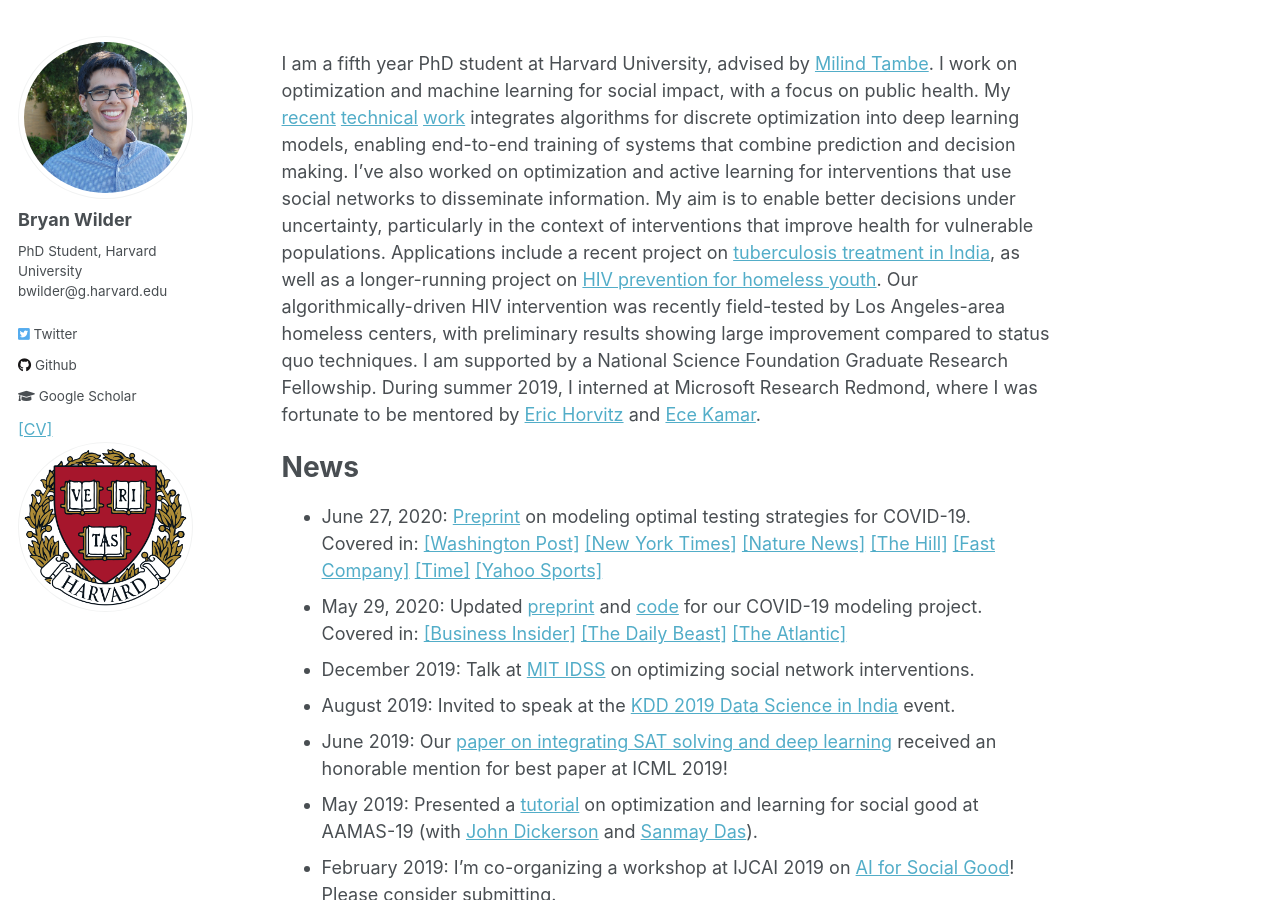
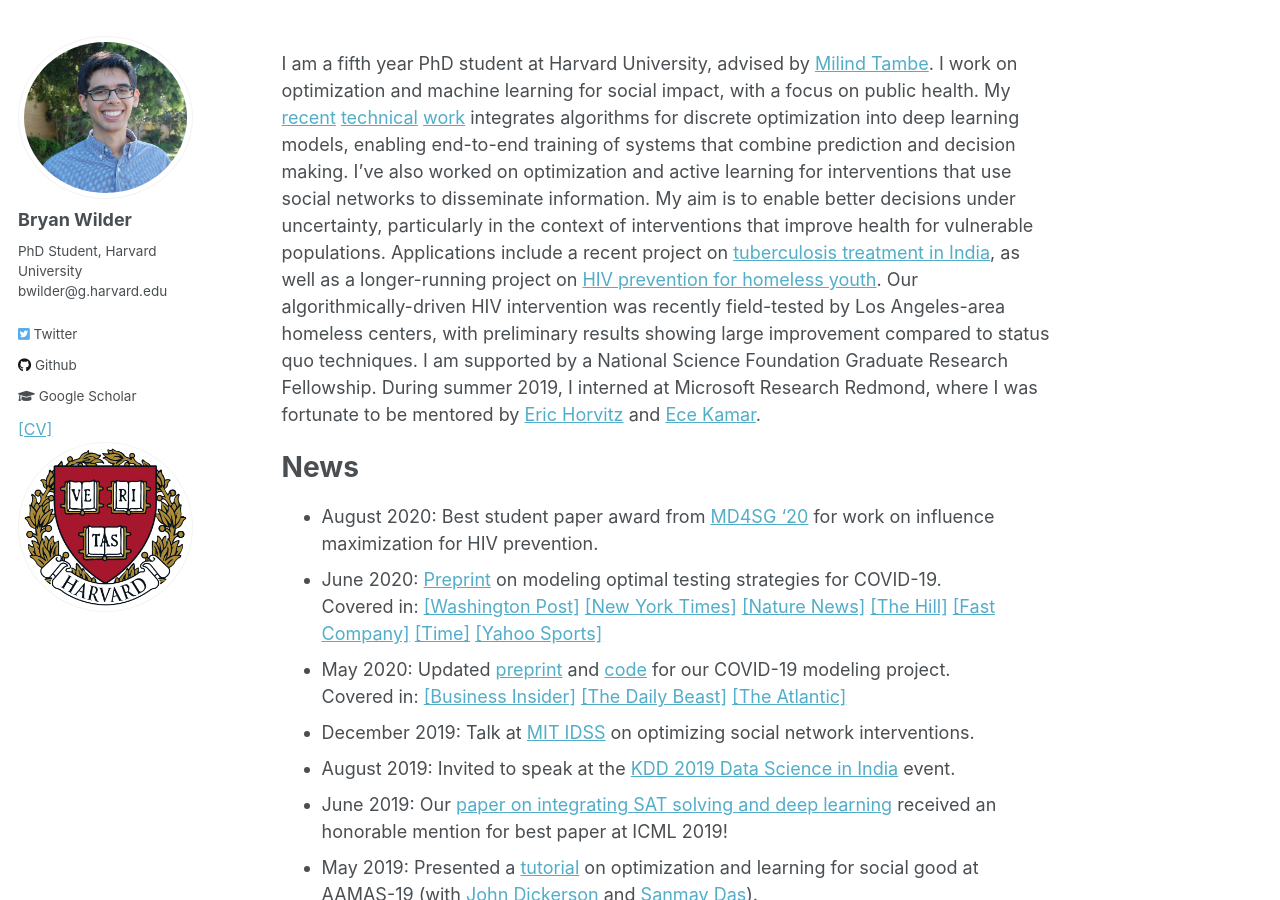
Before and after one commit to bryanwilder/bryanwilder.github.io, a Jekyll site: the page built from _pages/about.md, in a window 1280 px wide and 900 px high. Built offline with Jekyll 4.4.1, drawn with Linux system fonts in a browser that asks for light colours.

Commit message:
Update about.md

```diff
--- a/_pages/about.md
+++ b/_pages/about.md
@@ -10,9 +10,10 @@
 I am a fifth year PhD student at Harvard University, advised by [Milind Tambe](https://www.seas.harvard.edu/directory/mtambe). I work on optimization and machine learning for social impact, with a focus on public health. My [recent](https://arxiv.org/abs/1905.13732) [technical](http://proceedings.mlr.press/v97/wang19e/wang19e.pdf) [work](files/aaai_melding.pdf) integrates algorithms for discrete optimization into deep learning models, enabling end-to-end training of systems that combine prediction and decision making. I've also worked on optimization and active learning for interventions that use social networks to disseminate information. My aim is to enable better decisions under uncertainty, particularly in the context of interventions that improve health for vulnerable populations. Applications include a recent project on [tuberculosis treatment in India](https://arxiv.org/abs/1902.01506), as well as a longer-running project on [HIV prevention for homeless youth](files/aamas_deployment.pdf). Our algorithmically-driven HIV intervention was recently field-tested by Los Angeles-area homeless centers, with preliminary results showing large improvement compared to status quo techniques. I am supported by a National Science Foundation Graduate Research Fellowship. During summer 2019, I interned at Microsoft Research Redmond, where I was fortunate to be mentored by [Eric Horvitz](http://erichorvitz.com/) and [Ece Kamar](https://www.ecekamar.com/).
 
 # News
-*   June 27, 2020: [Preprint](https://www.medrxiv.org/content/10.1101/2020.06.22.20136309v2) on modeling optimal testing strategies for COVID-19.
+*   August 2020: Best student paper award from [MD4SG '20](http://md4sg.com/workshop/MD4SG20/index.html) for work on influence maximization for HIV prevention.
+*   June 2020: [Preprint](https://www.medrxiv.org/content/10.1101/2020.06.22.20136309v2) on modeling optimal testing strategies for COVID-19.
 Covered in: [[Washington Post]](https://www.washingtonpost.com/health/long-delays-in-getting-test-results-hobble-coronavirus-response/2020/07/12/d32f7fa8-c1fe-11ea-b4f6-cb39cd8940fb_story.html) [[New York Times]](https://www.nytimes.com/2020/08/06/health/rapid-Covid-tests.html) [[Nature News]](https://www.nature.com/articles/d41586-020-00502-w) [[The Hill]](https://thehill.com/changing-america/well-being/506193-test-frequency-more-important-than-sensitivity-for-coronavirus) [[Fast Company]](https://www.fastcompany.com/90522589/this-covid-19-super-antibody-test-could-provide-new-insights-into-immunity) [[Time]](https://time.com/5873444/radically-rethink-covid-19-testing-approach/) [[Yahoo Sports]](https://sports.yahoo.com/sports-amid-coronavirus-are-league-testing-protocols-impacting-the-u-ss-pandemic-fight-145213814.html)
-*   May 29, 2020: Updated [preprint](https://papers.ssrn.com/sol3/papers.cfm?abstract_id=3564800) and [code](https://github.com/bwilder0/covid_abm_release) for our COVID-19 modeling project.
+*   May 2020: Updated [preprint](https://papers.ssrn.com/sol3/papers.cfm?abstract_id=3564800) and [code](https://github.com/bwilder0/covid_abm_release) for our COVID-19 modeling project.
 Covered in: [[Business Insider]](https://www.businessinsider.fr/us/scientists-strategy-prevent-second-wave-coronavirus-more-lockdowns-2020-5) [[The Daily Beast]](https://www.thedailybeast.com/ending-coronavirus-lockdowns-in-mississippi-georgia-and-florida-could-doom-thousands) [[The Atlantic]](https://www.theatlantic.com/health/archive/2020/04/why-georgia-reopening-coronavirus-pandemic/610882/)
 *   December 2019: Talk at [MIT IDSS](https://idss.mit.edu/) on optimizing social network interventions.
 *   August 2019: Invited to speak at the [KDD 2019 Data Science in India](https://ikdd.acm.org/kdd2019/) event.
```
